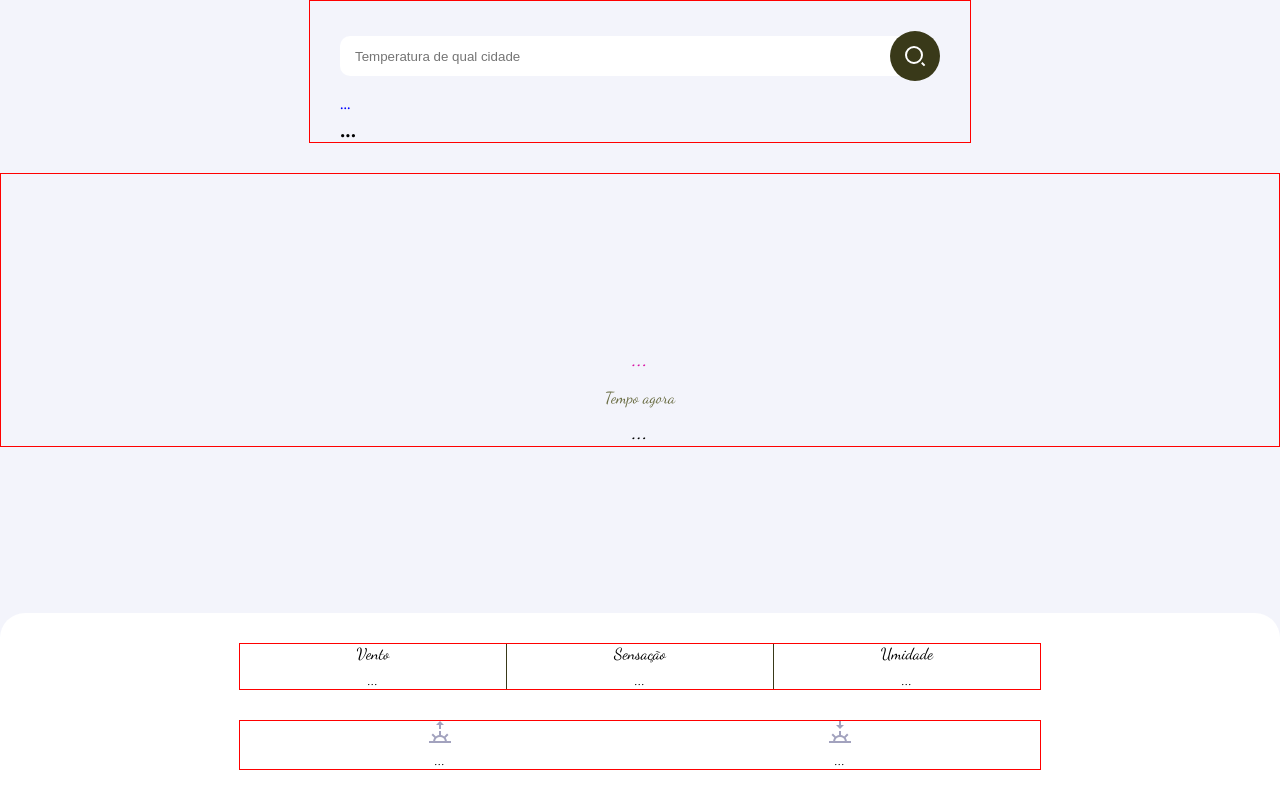
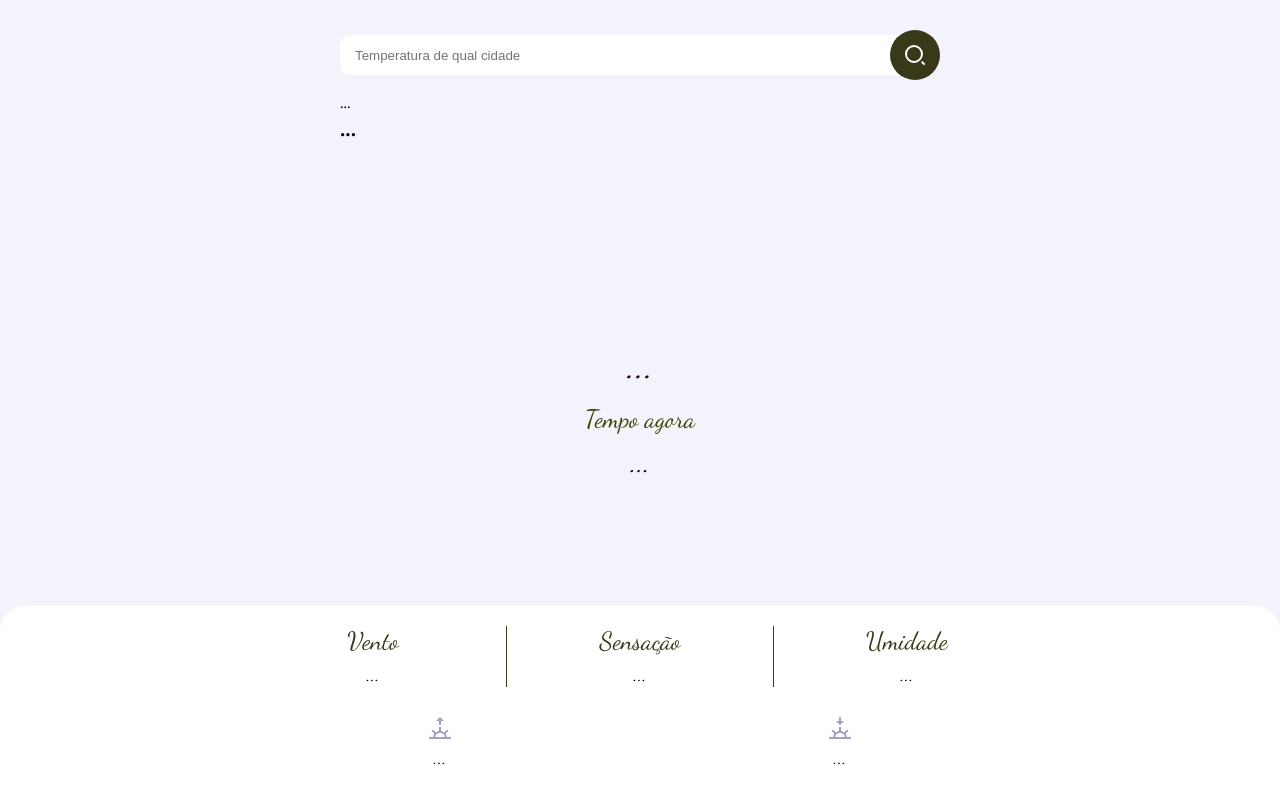
Before and after one commit to Wellingtonsm/meusnapclima, a plain HTML site: page index.html in a window 1280 px wide. Drawn offline with Linux system fonts and the light colour scheme.

Commit message:
Add files via upload

```diff
--- a/app.js
+++ b/app.js
@@ -67,9 +67,9 @@ function displayWeather(data) {
     cityName.textContent = name;
     weatherIcon.src = `./assets/${icon}.svg`
     weatherDescription.textContent = description;
-    currentTemperature.textContent = `${Math.round(temp)}°C`;
-    windSpeed.textContent = `${Math.round(speed * 3.6)}Km/h`;
-    feelsLikeTemperature.textContent = `${Math.round(feels_like)}°C`;
+    currentTemperature.textContent = `${Math.round(temp)} °C`;
+    windSpeed.textContent = `${Math.round(speed * 3.6)} Km/h`;
+    feelsLikeTemperature.textContent = `${Math.round(feels_like)} °C`;
     currentHumidity.textContent = `${humidity}%`;
     sunriseTime.textContent = formatTime(sunrise);
     sunsetTime.textContent = formatTime(sunset);
--- a/style.css
+++ b/style.css
@@ -14,24 +14,20 @@ body {
 .header{
     max-width: 600px;
     margin: 0 auto;
-    border: 1px solid red;
 }
 .temperature-details{
     max-width: 800px;
     margin: 0 auto;
-    border: 1px solid red;
 }
 .sunset-sunrise{
     max-width: 800px;
     margin: 0 auto;
-    border: 1px solid red;
 }
 
 /* Header*/
 
 .header {
     padding: 0 30px;
-    border: 1px solid red;
 }
 
 .header__city-search-bar{
@@ -74,7 +70,7 @@ body {
     font-family: "Ubuntu" , sans-serif;
 }
 .header__current-date{
-    color: blue;
+    color: rgb(3, 3, 77);
     font-size: 14px;
     margin-top: 15px;
 }
@@ -85,8 +81,6 @@ body {
 }
 
 .currente-temperature{
-    border: 1px solid red;
-
     display: flex;
     flex-direction: column;
     align-items: center;
@@ -103,17 +97,18 @@ body {
 }
 
 .currente-temperature__description{
-    color: rgb(216, 19, 164);
+    color: rgb(34, 1, 25);
     font-weight: 500;
-    font-size: 24px;
+    font-size: 40px;
     margin-top: 30px;
 }
 .currente-temperature__info-label{
     margin-top: 15px;
-    color: rgb(104, 107, 65);
+    color: rgb(61, 65, 1);
+    font-size: 25px;
 }
 .currente-temperature__current-temperature{
-    font-size: 24px;
+    font-size: 30px;
     font-weight: 500;
     margin-top: 10px;
 }
@@ -131,7 +126,7 @@ body {
 }
 .temperature-details{
     display: flex;
-    margin-top: 30px;
+    margin-top: 20px;
 }
 .temperature-details__item{
     width: 100%;
@@ -145,11 +140,13 @@ body {
     border: none;
 }
 .temperature-details__label{
-    color: black;
+    color: #393919;
+    font-size: 25px;
 }
 .temperature-details__value, .sunset-sunrise__value {
     font-weight: 500;
     margin-top: 7px;
+    font-size: 20px;
 }
 
 /* Sun */
```
